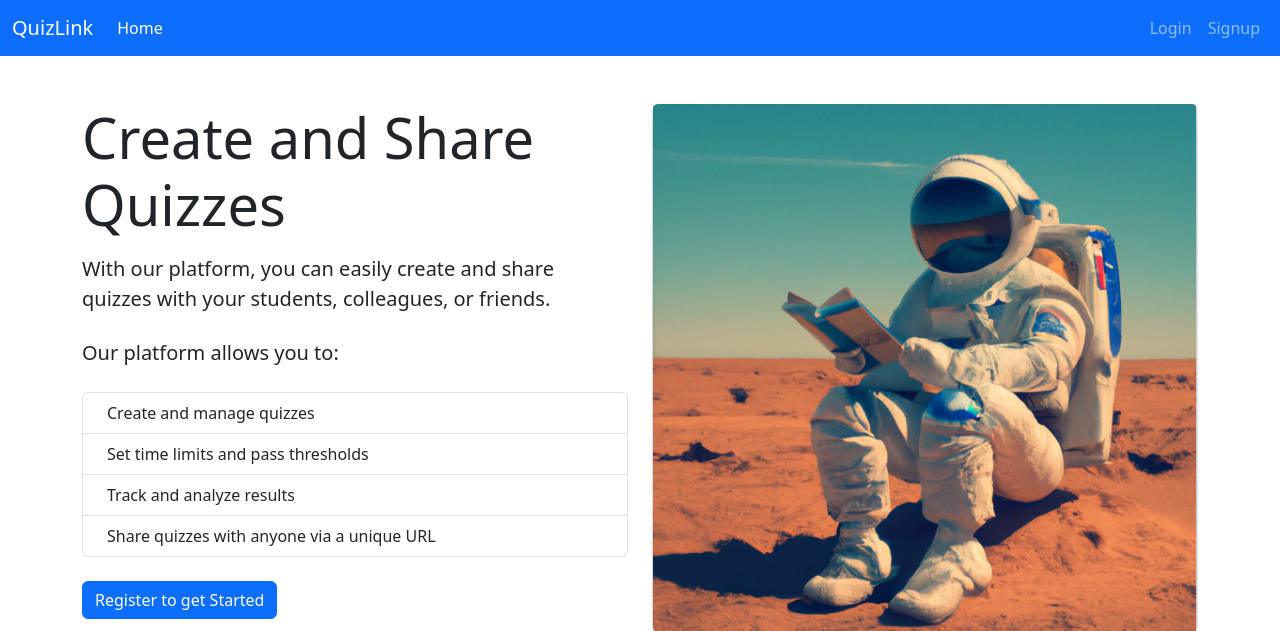
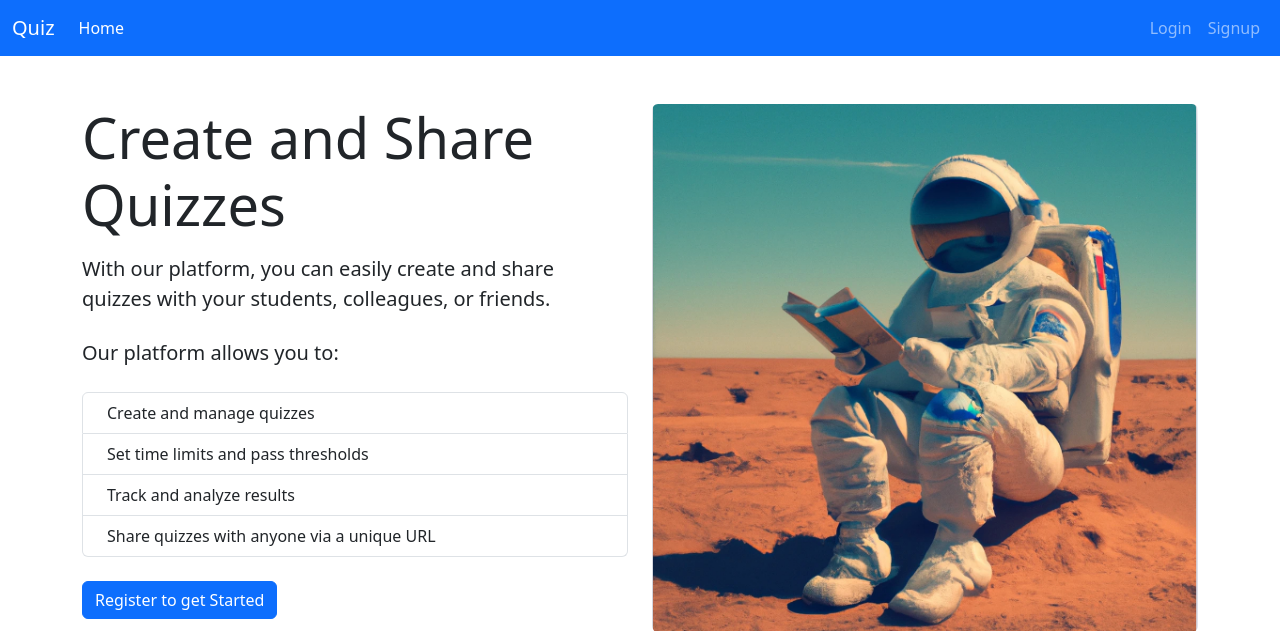
Before and after one commit to medinaginer/quiz_link, a Django app: page / in a window 1280 px wide. Shown: the top 631 px of the page. Run offline with Django 4.2, Linux system fonts and the light colour scheme; parts of the project's set-up code (start-up, migrations or seed data) failed here and were passed over.

Commit message:
fixing the title

```diff
--- a/quizApp/templates/base.html
+++ b/quizApp/templates/base.html
@@ -7,7 +7,7 @@
 <body>
 <nav class="navbar navbar-expand-lg navbar-dark bg-primary">
     <div class="container-fluid">
-        <a class="navbar-brand" href="{% url 'home' %}">QuizLink</a>
+        <a class="navbar-brand" href="{% url 'home' %}">Quiz</a>
         <button class="navbar-toggler" type="button" data-bs-toggle="collapse" data-bs-target="#navbarNav" aria-controls="navbarNav" aria-expanded="false" aria-label="Toggle navigation">
             <span class="navbar-toggler-icon"></span>
         </button>
```
